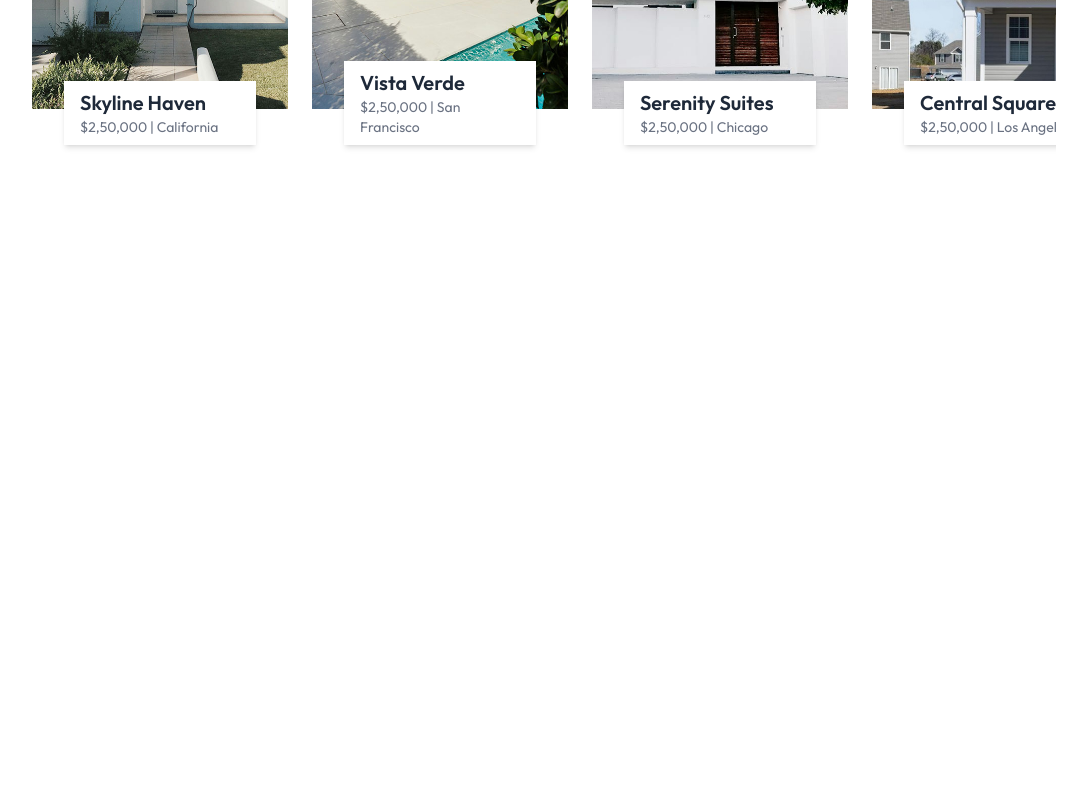
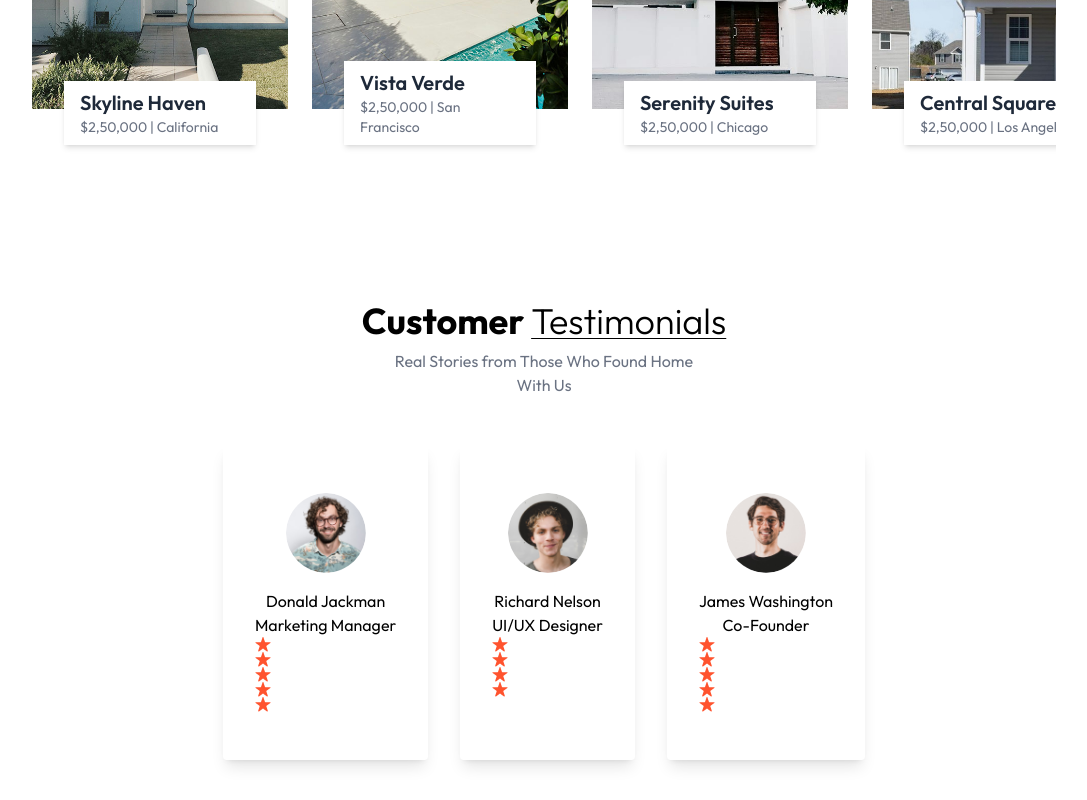
Before and after one commit to Dulanga2002/Dream-Homes, a React (Vite) app: page / in a window 1280 px wide. Shown: the part 2187-2987 px from the top of the page, without its empty margins (96-1183 px from the left). Before the commit the page ends 2448 px from the top, so only its background shows below. Built offline with nearby package versions, Linux system fonts and the light colour scheme.

Commit message:
create the testimonails section

```diff
--- a/src/App.jsx
+++ b/src/App.jsx
@@ -1,6 +1,7 @@
 import Header from './components/Header'
 import About from './components/About'
 import Projects from './components/Projects'
+import Testimonials from './components/Testimonials'
 
 function App() {
   return (
@@ -8,6 +9,7 @@
         <Header/>
         <About/>
         <Projects/>
+        <Testimonials/>
     </div>
   )
 }
--- /dev/null
+++ b/src/components/Testimonials.jsx
@@ -0,0 +1,30 @@
+import React from 'react'
+import { assets, testimonialsData } from '../assets/assets'
+
+const Testimonials= () => {
+  return (
+    <div className='container mx-auto py-10 lg:px-32 w-full overflow-hidden' id='Testimonials'>
+      <h1 className='text-2xl sm:text-4xl font-bold mb-2 text-center'>Customer <span className='underline underline-offset-4 decoration-1 under font-light'>Testimonials</span></h1>
+      <p className='text-center text-gray-500 mb-12 max-w-80 mx-auto'>Real Stories from Those Who Found Home With Us</p>
+
+      <div className='flex flex-wrap justify-center gap-8 '>
+           {testimonialsData.map((testimonial,index) =>(
+
+            <div key={index} className='max-w-[340px] shadow-lg rounded px-8 py-12 text-center'>
+                <img className='w-20 h-20 rounded-full mx-auto mb-4' src={testimonial.image} alt={testimonial.alt} />
+                <h2>{testimonial.name}</h2>
+                <p>{testimonial.title}</p>
+                <div>
+                    {Array.from({length: testimonial.rating},(item,index)=>(
+                        <img key={index} src={assets.star_icon} alt="" />
+                    ))}
+                </div>
+            </div>
+
+           ))}
+      </div>
+    </div>
+  )
+}
+
+export default Testimonials
```
Also changed, not shown: src/components/Navbar.jsx (line endings or trailing spaces).
